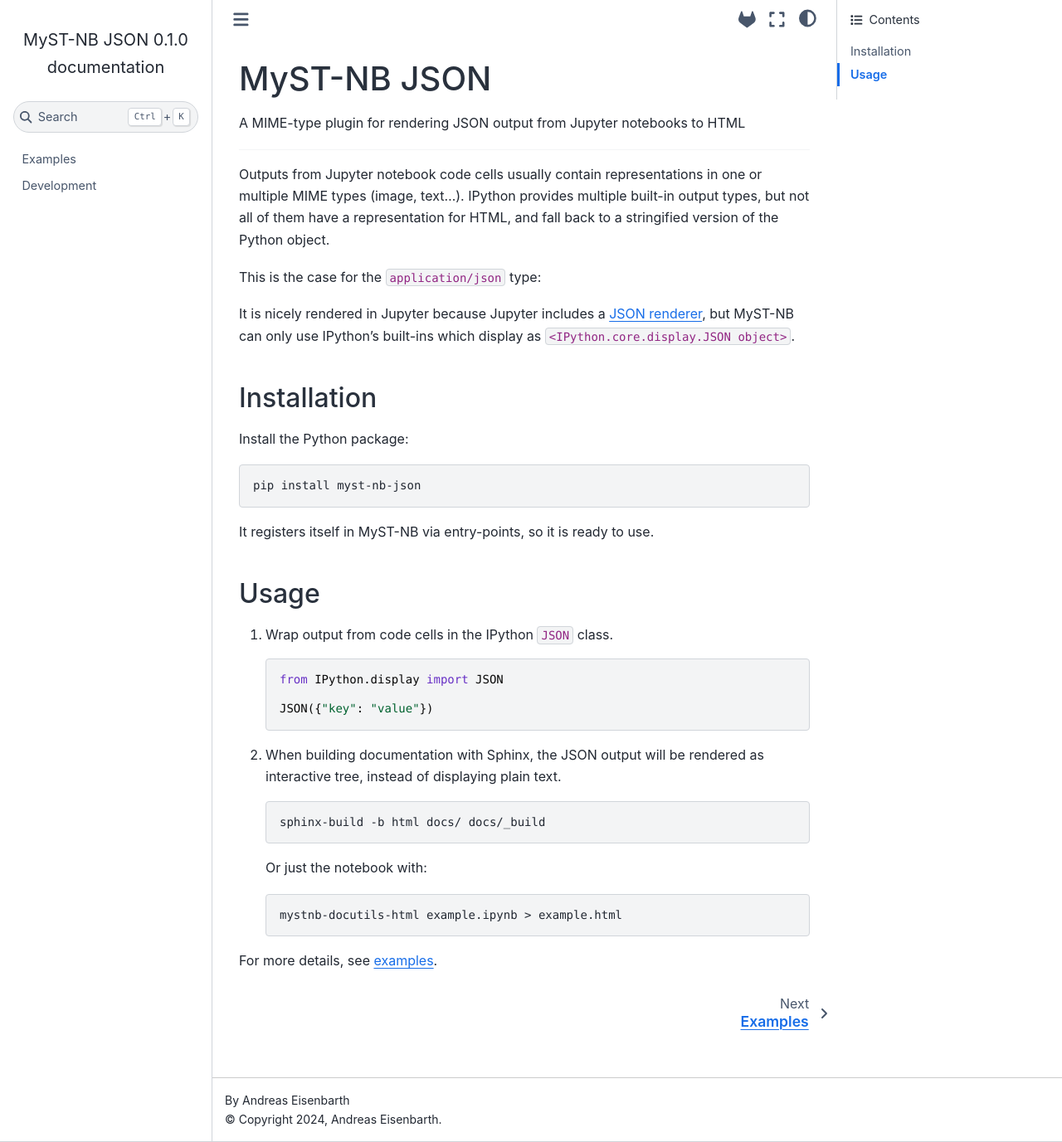
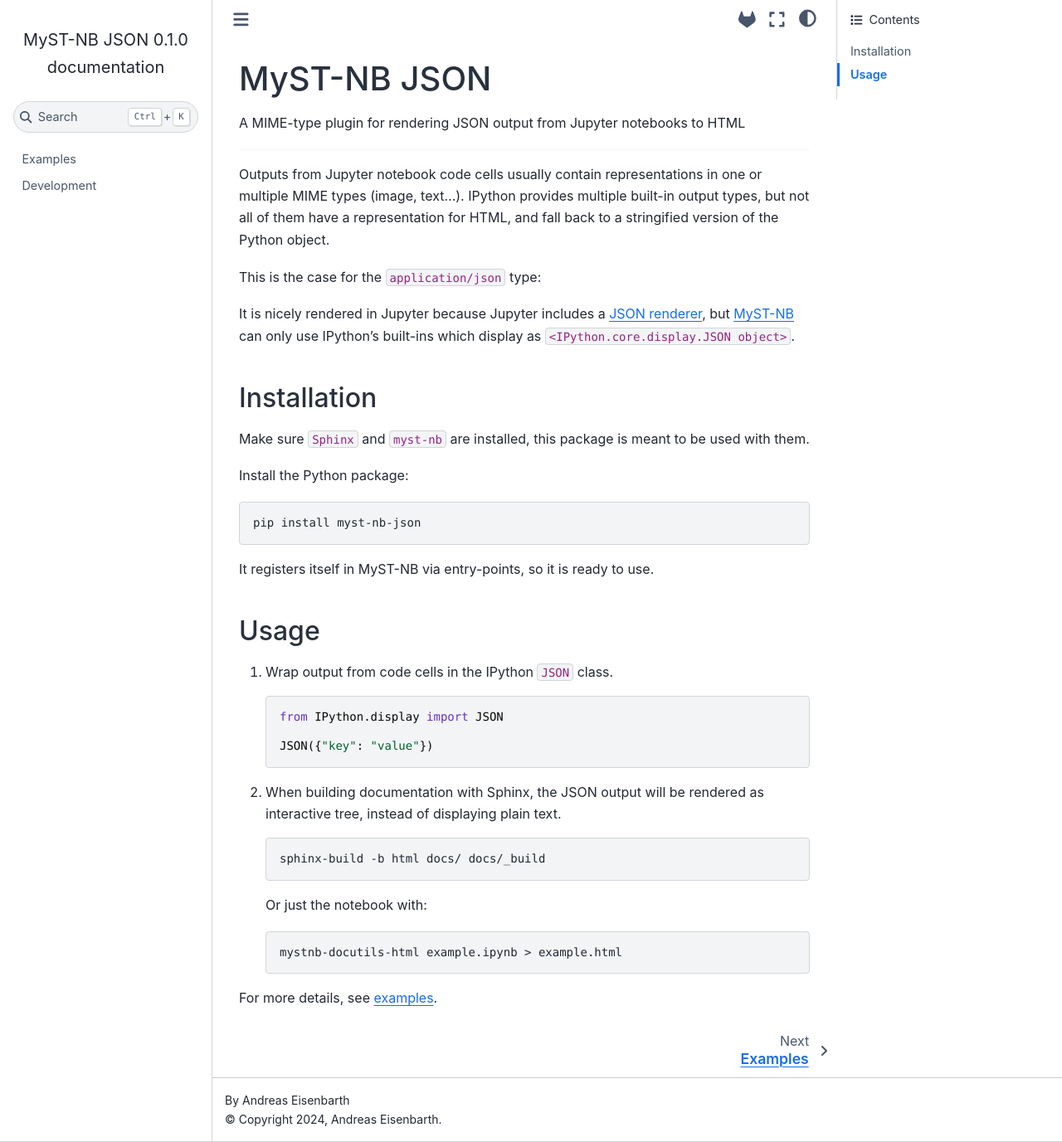
Before and after one commit to aeisenbarth/myst-nb-json, a Sphinx documentation site: the page built from docs/index.md, in a window 1280 px wide and 1377 px high. Shown: the whole window at 83% size. Built offline with Sphinx 7.4.7 and the Sphinx Book theme 1.1.4, drawn with Linux system fonts in a browser that asks for light colours.

```diff
--- a/docs/index.md
+++ b/docs/index.md
@@ -19,9 +19,12 @@ This is the case for the `application/json` type:
 
 It is nicely rendered in Jupyter because Jupyter includes a
 [JSON renderer](https://github.com/jupyterlab/jupyterlab/tree/7909745d075aceb0cf1099ad53a3174e92b575ae/packages/json-extension),
-but MyST-NB can only use IPython's built-ins which display as `<IPython.core.display.JSON object>`.
+but [MyST-NB](https://myst-nb.readthedocs.io) can only use IPython's built-ins which display as
+`<IPython.core.display.JSON object>`.
 
 ## Installation
+
+Make sure `Sphinx` and `myst-nb` are installed, this package is meant to be used with them.
 
 Install the Python package:
 
```
Also changed, not shown: README.md (+3 -2 lines), .pre-commit-config.yaml.
